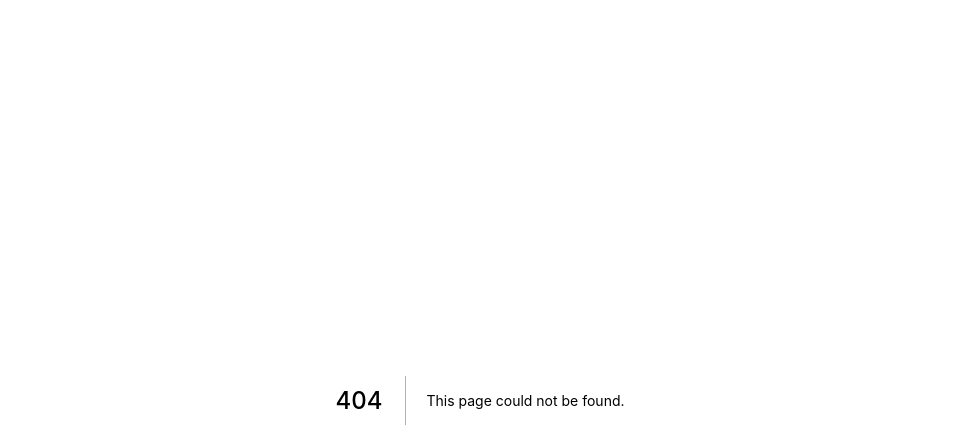
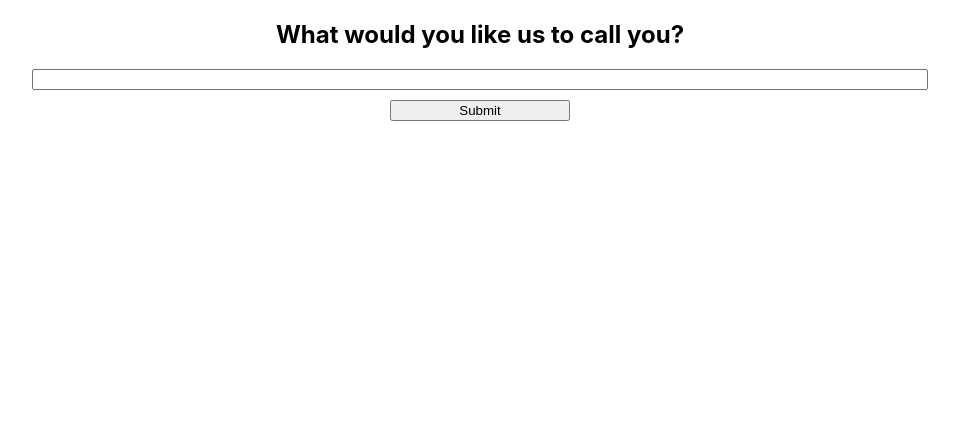
Before and after one commit to nizoom/foodnearme, a Next.js app: page /nickname in a window 1280 px wide. Before the commit this address had no page. Shown: the top 448 px of the page, without its empty margins (160-1119 px from the left). Built offline with nearby package versions, Linux system fonts and the light colour scheme.

Commit message:
made basci front end of nick name form

```diff
--- a/pages/_app.js
+++ b/pages/_app.js
@@ -1,5 +1,6 @@
 import '../styles/globals.css'
 import "./signin.css"
+import "./nickname.css"
 
 function MyApp({ Component, pageProps }) {
   return <Component {...pageProps} />
--- /dev/null
+++ b/pages/nickname.css
@@ -0,0 +1,18 @@
+.nickname-page-wrapper{
+    text-align: center;
+    display: flex;
+    flex-direction: column;
+}
+
+.nickname-page-wrapper form{
+    display: flex;
+    flex-direction: column;
+    width: 70%;
+    margin: 0 auto 0;
+}
+
+.nickname-page-wrapper button {
+    margin: 10px auto 0;
+    width: 20%;
+
+}
--- /dev/null
+++ b/pages/nickname.js
@@ -0,0 +1,22 @@
+import React, {useRef} from "react"
+
+const NickNamePage = (props) => {
+
+    const nameRef = useRef();
+
+    function handleNameSubmit(event){
+        event.preventDefault();
+        console.log(nameRef.current.value)
+    }
+    return(
+        <div className = "nickname-page-wrapper">
+            <h2>What would you like us to call you?</h2>
+            <form onSubmit={handleNameSubmit}>
+                <input type = "text" ref = {nameRef}></input>
+                <button type = "submit"> Submit </button>
+            </form>
+        </div>
+    )
+}
+
+export default NickNamePage;
--- a/pages/signin.css
+++ b/pages/signin.css
@@ -11,7 +11,6 @@
 
 }
 
-
 .group{
     margin: 10%;
 }
```
Also changed, not shown: firebase/setdatafirebase.js (added).
